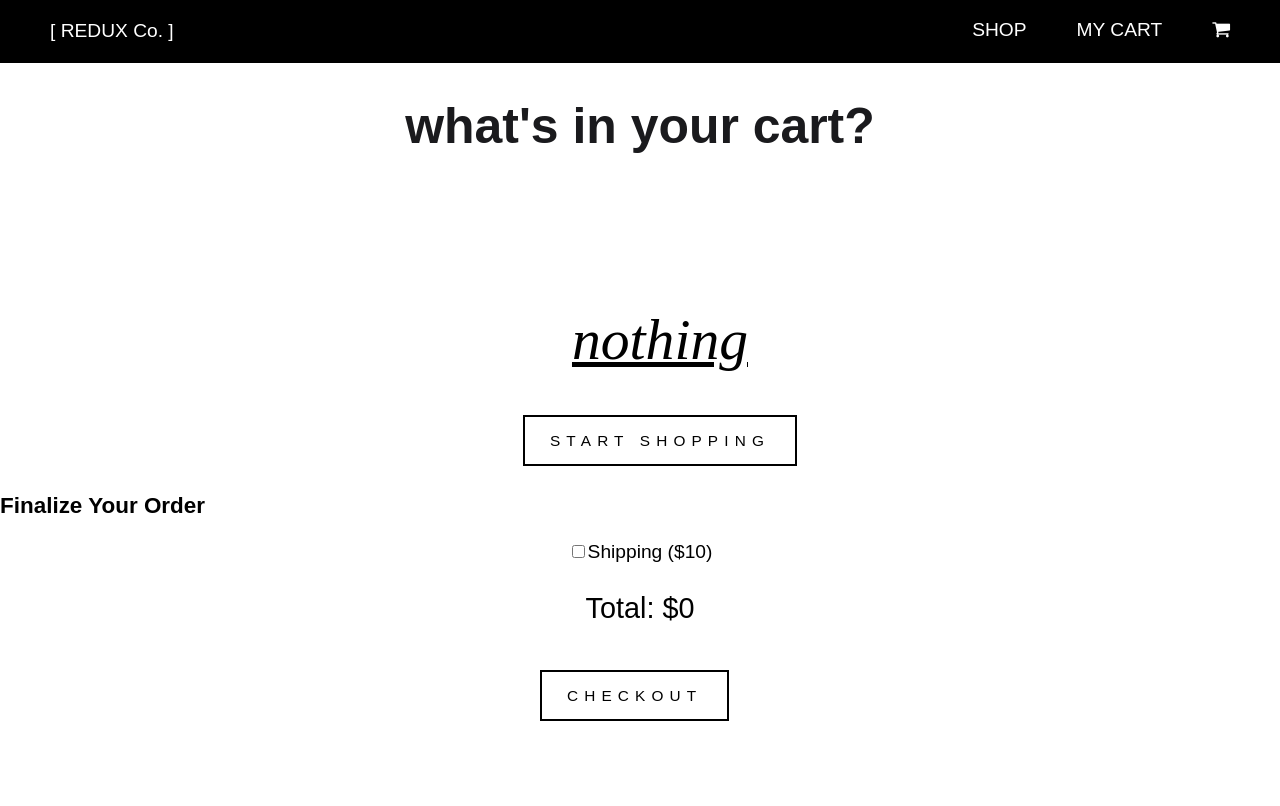
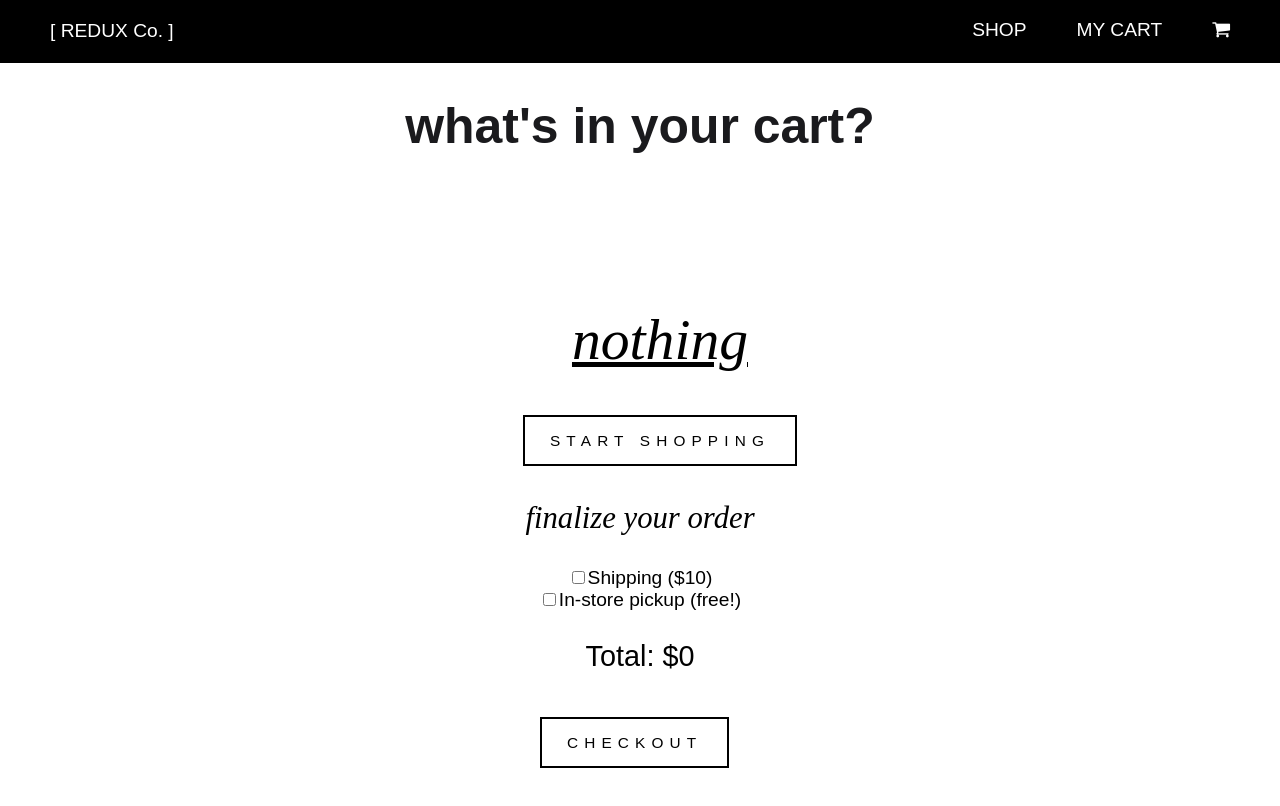
Before and after one commit to jenna-m/redux-co, a React (Create React App) app: page /cart in a window 1280 px wide. Shown: the top 806 px of the page. Built offline with nearby package versions, Linux system fonts and the light colour scheme.

Commit message:
Update CalculateTotal.js, ActionTypes.js, CartReducer.js
Add logic for in-store pickup option

```diff
--- a/src/components/CalculateTotal.js
+++ b/src/components/CalculateTotal.js
@@ -3,7 +3,8 @@ import { connect } from 'react-redux';
 import {
     ADD_SHIPPING,
     SUBTRACT_SHIPPING,
-    shippingCost
+    shippingCost,
+    ADD_PICKUP
 } from '../constants/ActionTypes';
 
 const mapStateToProps = (state) => {
@@ -20,6 +21,9 @@ const mapDispatchToProps = (dispatch) => {
         },
         subtractShipping: () => {
             dispatch({type: SUBTRACT_SHIPPING})
+        },
+        addPickup: () => {
+            dispatch({type: ADD_PICKUP})
         }
     }
 }
@@ -28,9 +32,9 @@ class CalculateTotal extends React.Component {
     componentWillUnmount() {
         if (this.refs.shipping.checked)
         this.props.subtractShipping();
-    }
+        }
 
-    handleChecked = (e) => {
+    handleShipping = (e) => {
         if (e.target.checked) {
             this.props.addShipping();
         } else {
@@ -38,15 +42,29 @@ class CalculateTotal extends React.Component {
         }
     }
 
+    handlePickup = (e) => {
+        if (e.target.checked) {
+            this.props.addPickup();
+        }
+    }
+
     render() {
         return (
             <div className="shipping-container">
                 <div className="shipping-section">
-                    <h3>Finalize Your Order</h3>
+                    <div className="shipping-message">
+                        <h3>Finalize Your Order</h3>
+                    </div>
                     <li className="shipping-item">
                         <label>
-                            <input type="checkbox" ref="shipping" onChange={this.handleChecked} />
+                            <input type="checkbox" ref="shipping" onChange={this.handleShipping} />
                             <span className="ShippingCost">Shipping (${shippingCost})</span>
+                        </label>
+                    </li>
+                    <li className="shipping-item">
+                        <label>
+                            <input type="checkbox" ref="pickup" onChange={this.handlePickup} />
+                            <span className="ShippingCost">In-store pickup (free!)</span>
                         </label>
                     </li>
                     <li className="shipping-item">
--- a/src/constants/ActionTypes.js
+++ b/src/constants/ActionTypes.js
@@ -12,3 +12,5 @@ export const SUBTRACT_SHIPPING = 'SUBTRACT_SHIPPING';
 
 // Const for shipping cost
 export const shippingCost = 10;
+
+export const ADD_PICKUP = 'ADD_PICKUP';
--- a/src/reducers/CartReducer.js
+++ b/src/reducers/CartReducer.js
@@ -11,7 +11,8 @@ import {
     MINUS_QUANTITY,
     ADD_SHIPPING,
     SUBTRACT_SHIPPING,
-    shippingCost
+    shippingCost,
+    ADD_PICKUP
 } from '../constants/ActionTypes';
 
 const initState = {
@@ -153,6 +154,14 @@ const cartReducer = (state = initState, action) => {
         }
     }
 
+    // Logic for in-store pickup
+    if (action.type === ADD_PICKUP) {
+        return{
+            ...state,
+            total: state.total
+        }
+    }
+
     return state;
 }
 
```
